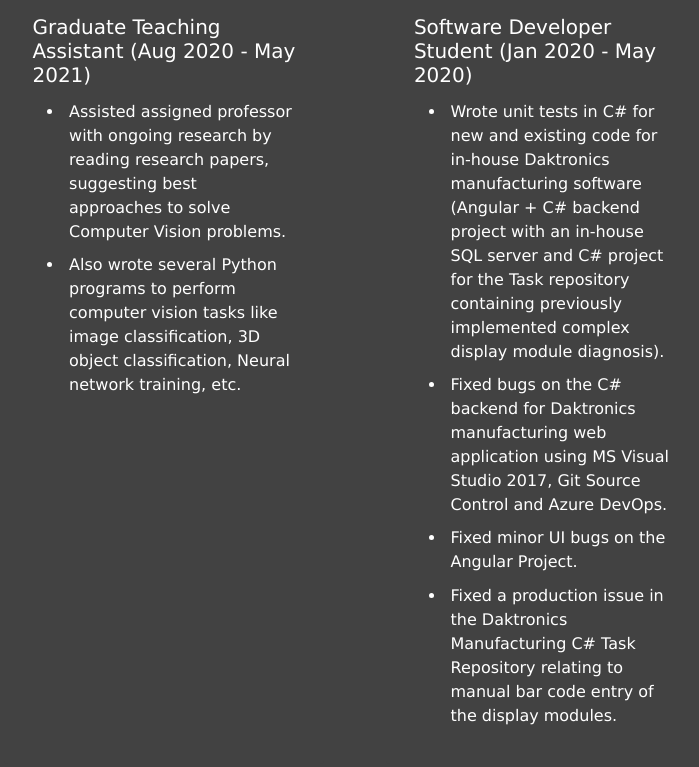
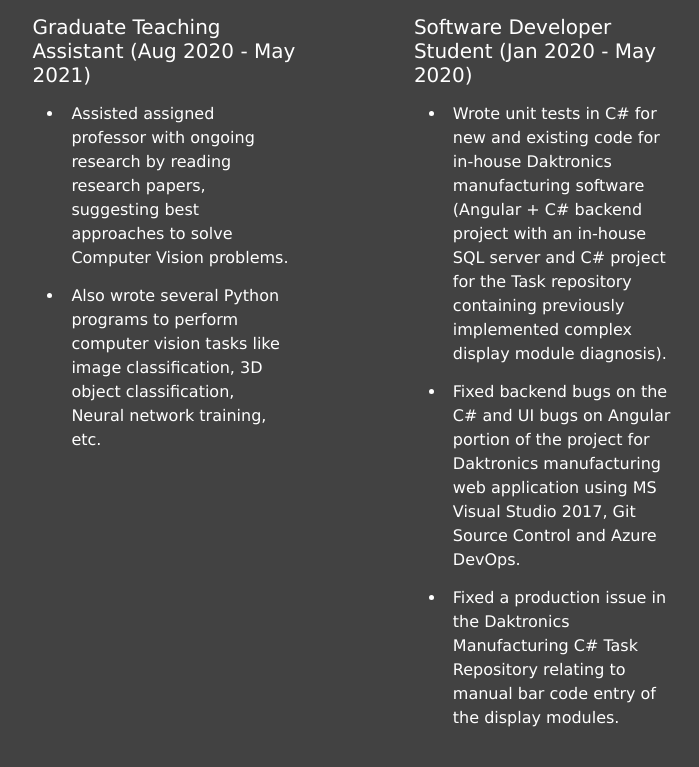
Before and after one commit to Adityah835/portfolio, a Vue app: page /Career-Profile in a window 1280 px wide. Shown: the part 473-1240 px from the top of the page, without its empty margins (185-884 px from the left). Built offline with nearby package versions, Linux system fonts and the light colour scheme.

Commit message:
Change text in About Portal + Career Profile Page

```diff
--- a/src/views/AboutThisPortal.vue
+++ b/src/views/AboutThisPortal.vue
@@ -9,7 +9,7 @@
                     <p> This portal was made possible by the following: </p>
                 </div>
                 <div class = "row">
-                    <div class="card animation1" style="width: 18rem;">
+                    <div class="card animation1" style="width: 20rem;">
                         <img class="card-img-top" src = '../assets/images/vuejs.png' alt="Card image cap"/>
                         <div class="card-body">
                             <h5 class="card-title">Vue.js</h5>
@@ -18,7 +18,7 @@
                             </p>
                         </div>
                     </div>
-                    <div class="card animation1" style="width: 18rem;">
+                    <div class="card animation1" style="width: 20rem;">
                         <img class="card-img-top" src = '../assets/images/html.png' alt="Card image cap"/>
                         <div class="card-body">
                             <h5 class="card-title">HTML</h5>
@@ -27,7 +27,7 @@
                             </p>
                         </div>
                     </div>
-                    <div class="card animation1" style="width: 18rem;">
+                    <div class="card animation1" style="width: 20rem;">
                         <img class="card-img-top" src = '../assets/images/css.png' alt="Card image cap"/>
                         <div class="card-body">
                             <h5 class="card-title">CSS</h5>
@@ -36,7 +36,7 @@
                             </p>
                         </div>
                     </div>
-                    <div class="card animation1" style="width: 18rem;">
+                    <div class="card animation1" style="width: 20rem;">
                         <img class="card-img-top" src = '../assets/images/js.png' alt="Card image cap"/>
                         <div class="card-body">
                             <h5 class="card-title">JavaScript</h5>
@@ -45,7 +45,7 @@
                             </p>
                         </div>
                     </div>
-                    <div class="card animation1" style="width: 18rem;">
+                    <div class="card animation1" style="width: 20rem;">
                         <img class="card-img-top" src = '../assets/images/bootstrap.png' alt="Card image cap"/>
                         <div class="card-body">
                             <h5 class="card-title">Bootstrap</h5>
--- a/src/views/CareerProfile.vue
+++ b/src/views/CareerProfile.vue
@@ -39,11 +39,8 @@
                                         the Task repository containing previously implemented complex display module diagnosis).
                                     </li>
                                     <li>
-                                        Fixed bugs on the C# backend for Daktronics manufacturing web application using MS Visual Studio 2017,
-                                        Git Source Control and Azure DevOps.
-                                    </li>
-                                    <li>
-                                        Fixed minor UI bugs on the Angular Project.
+                                        Fixed backend bugs on the C# and UI bugs on Angular portion of the project for Daktronics
+                                        manufacturing web application using MS Visual Studio 2017, Git Source Control and Azure DevOps.
                                     </li>
                                     <li>
                                         Fixed a production issue in the Daktronics Manufacturing C# Task Repository relating to manual bar code
@@ -214,7 +211,7 @@
                                         Amazon Web Services (General Idea + Hands On with EC2 and S3 services)
                                     </li>
                                     <li>
-                                        Microsoft Azure (General Idea)
+                                        Microsoft Azure <br> (General Idea)
                                     </li>
                                     <li>
                                         Google Cloud Platform (General Idea + Hands On with Google Cloud FireStore)
@@ -283,7 +280,7 @@
 <style scoped>
     @import '../assets/css/global.css';
     li{
-        padding: 2%;
+        padding: 3%;
     }
     .card{
         margin-top:2%;
```
